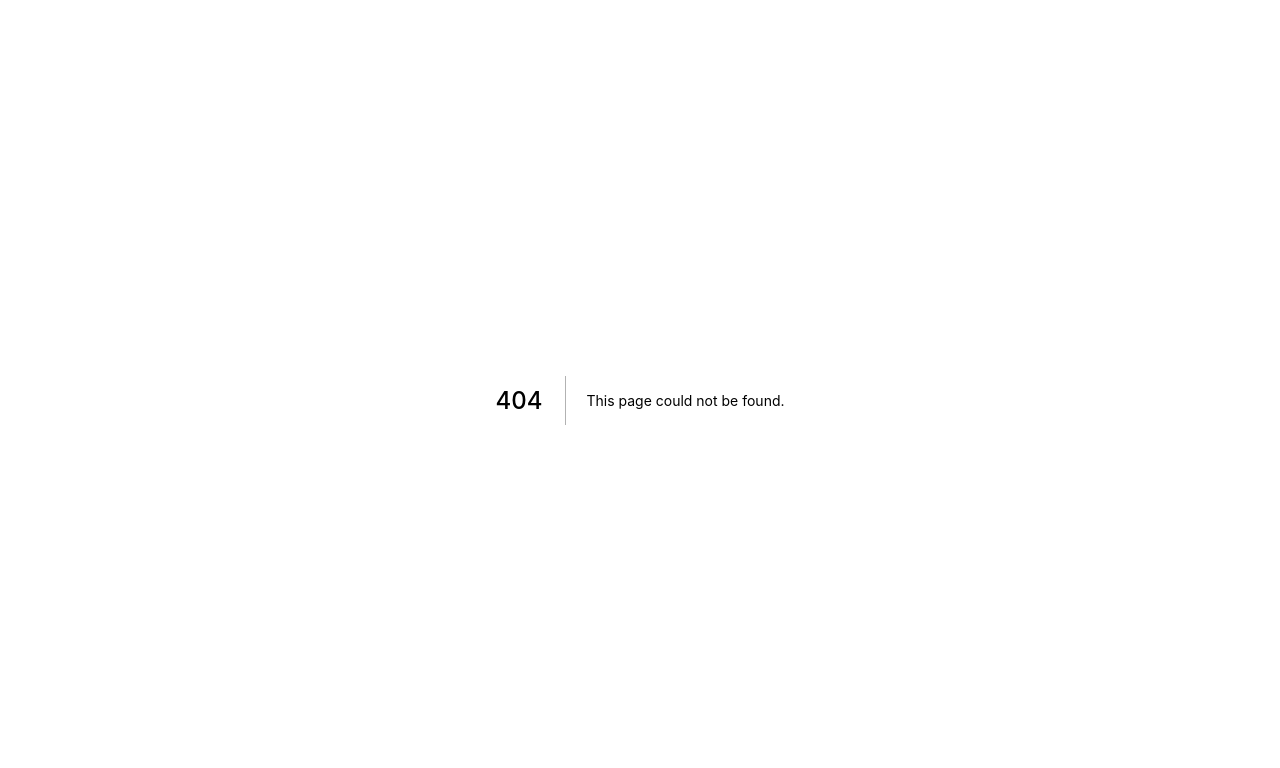
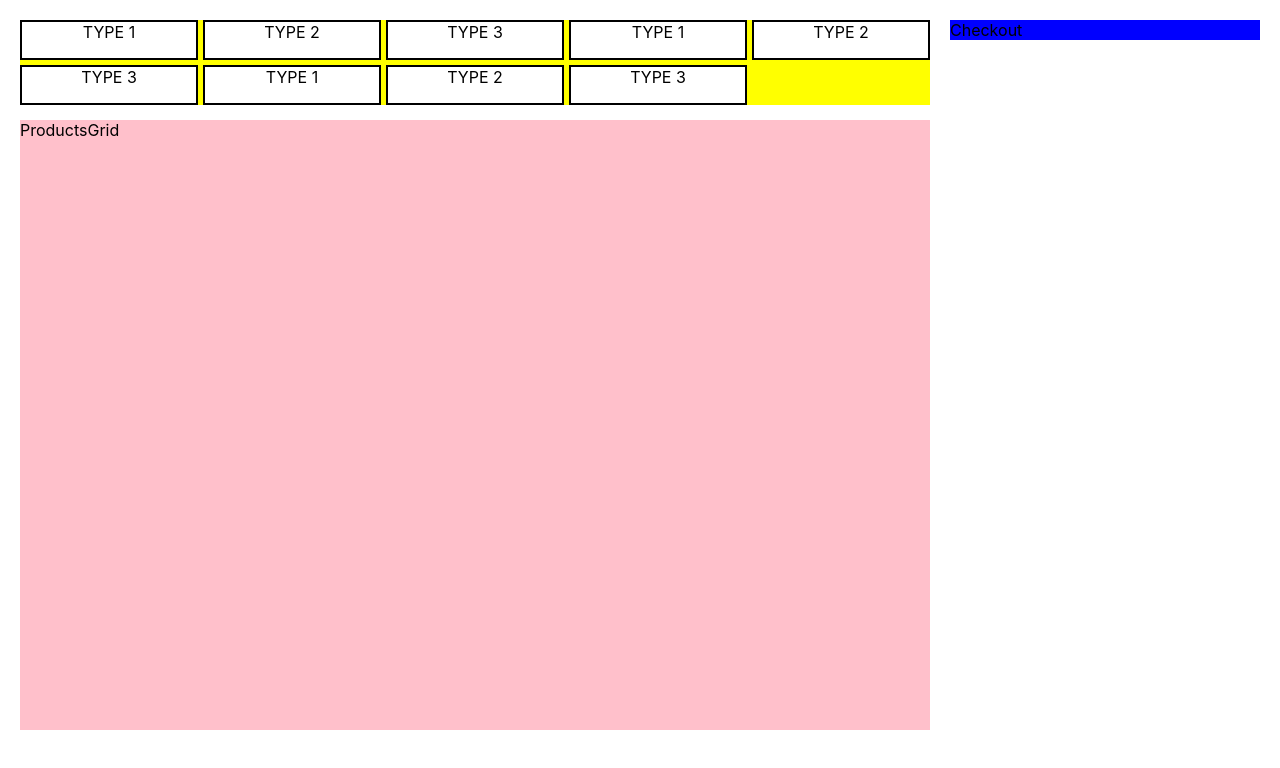
Before and after one commit to joao-vasconcelos/pos, a Next.js app: page /pos in a window 1280 px wide. Before the commit this address had no page. Shown: the top 768 px of the page. Built offline with nearby package versions, Linux system fonts and the light colour scheme.

Commit message:
Initial elements

```diff
--- /dev/null
+++ b/components/Categories.js
@@ -0,0 +1,17 @@
+import styles from '../styles/Categories.module.css';
+
+export default function Categories() {
+  return (
+    <div className={styles.container}>
+      <div className={styles.category}>Type 1</div>
+      <div className={styles.category}>Type 2</div>
+      <div className={styles.category}>Type 3</div>
+      <div className={styles.category}>Type 1</div>
+      <div className={styles.category}>Type 2</div>
+      <div className={styles.category}>Type 3</div>
+      <div className={styles.category}>Type 1</div>
+      <div className={styles.category}>Type 2</div>
+      <div className={styles.category}>Type 3</div>
+    </div>
+  );
+}
--- /dev/null
+++ b/components/Checkout.js
@@ -0,0 +1,5 @@
+import styles from '../styles/Checkout.module.css';
+
+export default function Checkout() {
+  return <div className={styles.container}>Checkout</div>;
+}
--- /dev/null
+++ b/components/ProductsGrid.js
@@ -0,0 +1,5 @@
+import styles from '../styles/ProductsGrid.module.css';
+
+export default function ProductsGrid() {
+  return <div className={styles.container}>ProductsGrid</div>;
+}
--- /dev/null
+++ b/pages/pos/index.js
@@ -0,0 +1,18 @@
+import Categories from '../../components/Categories';
+import ProductsGrid from '../../components/ProductsGrid';
+import Checkout from '../../components/Checkout';
+import styles from '../../styles/Home.module.css';
+
+export default function () {
+  return (
+    <div className={styles.container}>
+      <div className={styles.leftSide}>
+        <Categories />
+        <ProductsGrid />
+      </div>
+      <div className={styles.rightSide}>
+        <Checkout />
+      </div>
+    </div>
+  );
+}
--- /dev/null
+++ b/styles/Categories.module.css
@@ -0,0 +1,17 @@
+.container {
+  background-color: yellow;
+  display: grid;
+  place-items: stretch;
+  place-content: stretch;
+  grid-template-columns: repeat(auto-fit, minmax(150px, 1fr));
+  gap: 5px;
+  margin-bottom: 15px;
+}
+
+.category {
+  background-color: white;
+  border: 2px solid black;
+  height: 40px;
+  text-align: center;
+  text-transform: uppercase;
+}
--- /dev/null
+++ b/styles/Checkout.module.css
@@ -0,0 +1,3 @@
+.container {
+  background-color: blue;
+}
--- a/styles/Home.module.css
+++ b/styles/Home.module.css
@@ -1,5 +1,16 @@
 .container {
-  padding: 0 2rem;
+  padding: 20px;
+}
+
+.leftSide {
+  width: 75%;
+  float: left;
+  padding-right: 20px;
+}
+
+.rightSide {
+  width: 25%;
+  float: right;
 }
 
 .main {
--- /dev/null
+++ b/styles/ProductsGrid.module.css
@@ -0,0 +1,4 @@
+.container {
+  background-color: pink;
+  height: 610px;
+}
```
Also changed, not shown: pages/index.js (+2 -34 lines).
